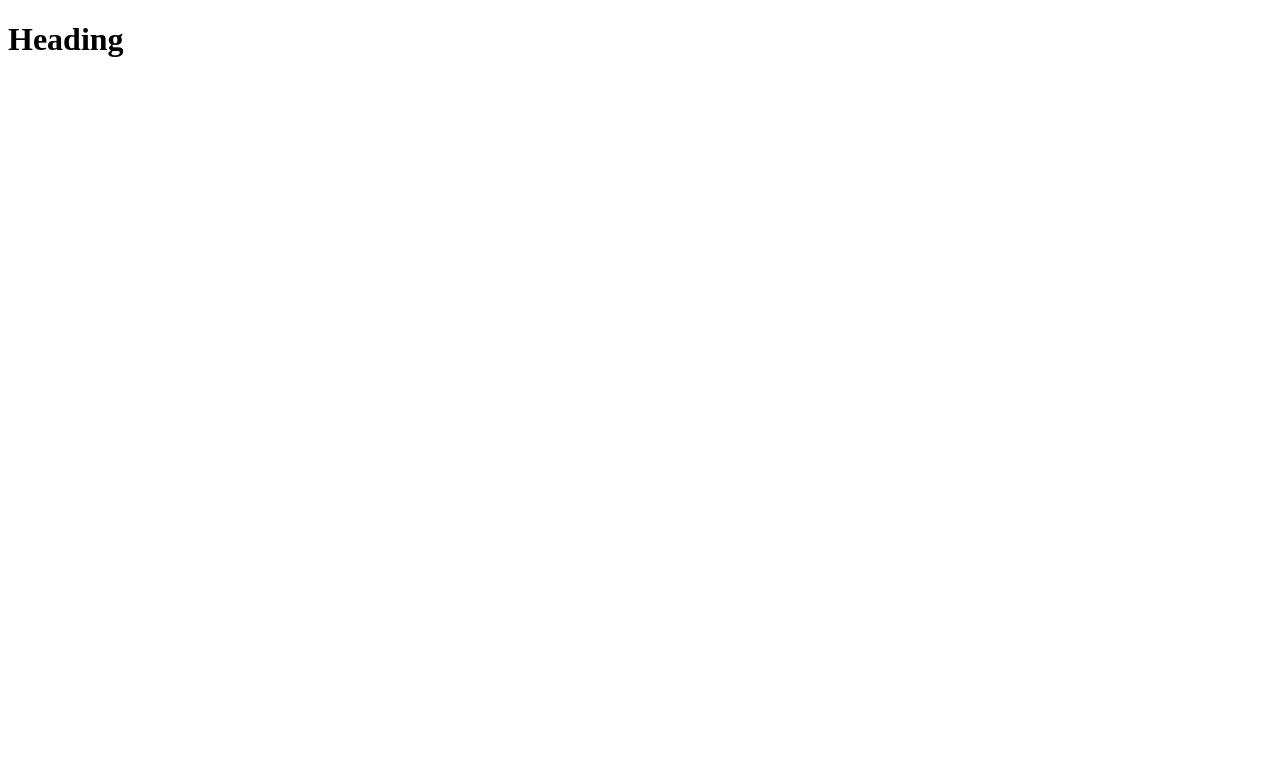
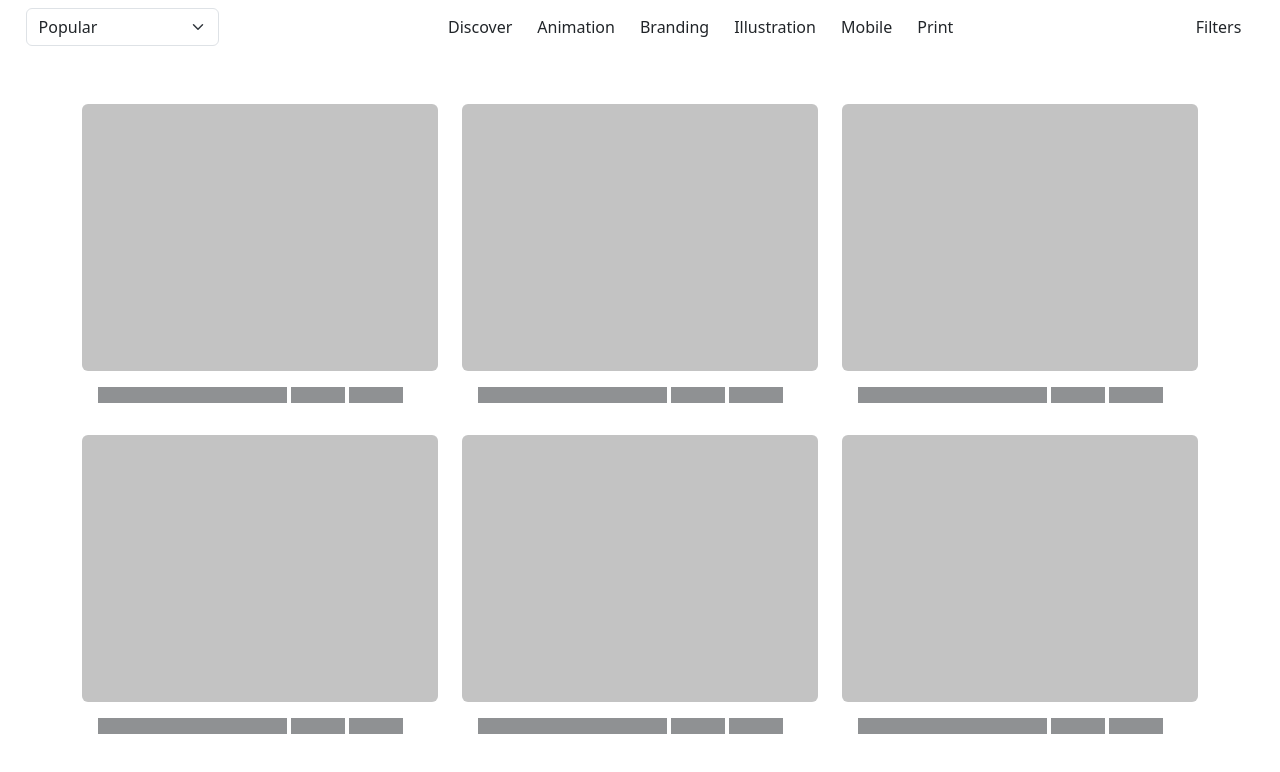
Before and after one commit to supershem24/dribble-copy, a plain HTML site: page index.html in a window 1280 px wide. Drawn offline with nearby package versions, Linux system fonts and the light colour scheme.

Commit message:
Ok, I did this all in one siting, cause I'm getting a bit tired of these projects.

```diff
--- a/index.html
+++ b/index.html
@@ -3,11 +3,116 @@
 <head>
     <meta charset="UTF-8">
     <meta name="viewport" content="width=device-width, initial-scale=1.0">
-    <title>Title Here</title>
-    <link rel="stylesheet" href="style.css">
+    <title>Copy of Dribble Website</title>
+    <link href="https://cdn.jsdelivr.net/npm/bootstrap@5.3.3/dist/css/bootstrap.min.css" rel="stylesheet" integrity="sha384-QWTKZyjpPEjISv5WaRU9OFeRpok6YctnYmDr5pNlyT2bRjXh0JMhjY6hW+ALEwIH" crossorigin="anonymous">
 </head>
 <body>
-    <h1>Heading</h1>
-    <script src="index.js"></script>
+    <nav class="navbar" style="margin: 0 2%;">
+        <select class="form-select" aria-label="Default select example" style="width:auto;">
+            <option selected>Popular</option>
+            <option value="1">New &amp; Noteworthy</option>
+        </select>
+        <div class="btn-group" role="group" aria-label="Basic radio toggle button group">
+            <input type="radio" class="btn-check" name="btnradio" id="btncheck1">
+            <label class="btn" for="btncheck1">Discover</label>
+            </input>
+            <input type="radio" class="btn-check" name="btnradio" id="btncheck2">
+            <label class="btn" for="btncheck2">Animation</label>
+            </input>
+            <input type="radio" class="btn-check" name="btnradio" id="btncheck3">
+            <label class="btn" for="btncheck3">Branding</label>
+            </input>
+            <input type="radio" class="btn-check" name="btnradio" id="btncheck4">
+            <label class="btn" for="btncheck4">Illustration</label>
+            </input>
+            <input type="radio" class="btn-check" name="btnradio" id="btncheck5">
+            <label class="btn" for="btncheck5">Mobile</label>
+            </input>
+            <input type="radio" class="btn-check" name="btnradio" id="btncheck6">
+            <label class="btn" for="btncheck6">Print</label>
+            </input>
+        </div>
+        <button class="btn" type="button" data-bs-toggle="collapse" data-bs-target="#collapseExample" aria-expanded="false" aria-controls="collapseExample">
+            Filters
+        </button>
+    </nav>
+    <div class="collapse" id="collapseExample">
+        <div class="row">
+            <p class="col">Tags</p>
+            <p class="col">Colors</p>
+            <p class="col">Timeframe</p>
+        </div>
+        <div class="row">
+            <form class="col d-flex" role="Tags">
+                <input class="form-control me-2" type="search" aria-label="Tags">
+            </form>
+            <form class="col d-flex" role="Colors">
+                <input class="form-control me-2" type="search" aria-label="Colors">
+            </form>
+            <select class="col form-select" aria-label="Default select example">
+                <option selected>Select a Timeframe</option>
+                <option value="1">This Past Week</option>
+                <option value="2">This Past Month</option>
+                <option value="3">This Past Year</option>
+                <option value="3">All Time</option>
+                <option value="3">Now</option>
+            </select>
+        </div>
+    </div>
+
+    <div class="container" style="margin-top: 50px">
+        <div class="row row-cols-1 row-cols-md-3">
+            <div class="col card" aria-hidden="true" style="border: 0px;">
+                <img src="Grey-Box.png" class="rounded" alt="...">
+                <div class="card-body">
+                    <p class="card-text placeholder col-7"></p>
+                    <p class="card-text placeholder col-2"></p>
+                    <p class="card-text placeholder col-2" style="margin-bottom: 1rem;"></p>
+                </div>
+            </div>
+            <div class="col card" aria-hidden="true" style="border: 0px;">
+                <img src="Grey-Box.png" class="rounded" alt="...">
+                <div class="card-body">
+                    <p class="card-text placeholder col-7"></p>
+                    <p class="card-text placeholder col-2"></p>
+                    <p class="card-text placeholder col-2" style="margin-bottom: 1rem;"></p>
+                </div>
+            </div>
+            <div class="col card" aria-hidden="true" style="border: 0px;">
+                <img src="Grey-Box.png" class="rounded" alt="...">
+                <div class="card-body">
+                    <p class="card-text placeholder col-7"></p>
+                    <p class="card-text placeholder col-2"></p>
+                    <p class="card-text placeholder col-2" style="margin-bottom: 1rem;"></p>
+                </div>
+            </div>
+            <div class="col card" aria-hidden="true" style="border: 0px;">
+                <img src="Grey-Box.png" class="rounded" alt="...">
+                <div class="card-body">
+                    <p class="card-text placeholder col-7"></p>
+                    <p class="card-text placeholder col-2"></p>
+                    <p class="card-text placeholder col-2" style="margin-bottom: 1rem;"></p>
+                </div>
+            </div>
+            <div class="col card" aria-hidden="true" style="border: 0px;">
+                <img src="Grey-Box.png" class="rounded" alt="...">
+                <div class="card-body">
+                    <p class="card-text placeholder col-7"></p>
+                    <p class="card-text placeholder col-2"></p>
+                    <p class="card-text placeholder col-2" style="margin-bottom: 1rem;"></p>
+                </div>
+            </div>
+            <div class="col card" aria-hidden="true" style="border: 0px;">
+                <img src="Grey-Box.png" class="rounded" alt="...">
+                <div class="card-body">
+                    <p class="card-text placeholder col-7"></p>
+                    <p class="card-text placeholder col-2"></p>
+                    <p class="card-text placeholder col-2" style="margin-bottom: 1rem;"></p>
+                </div>
+            </div>
+        </div>
+    </div>
+
+    <script src="https://cdn.jsdelivr.net/npm/bootstrap@5.3.3/dist/js/bootstrap.bundle.min.js" integrity="sha384-YvpcrYf0tY3lHB60NNkmXc5s9fDVZLESaAA55NDzOxhy9GkcIdslK1eN7N6jIeHz" crossorigin="anonymous"></script>
 </body>
 </html>
```
Also changed, not shown: Grey-Box.png (added).
